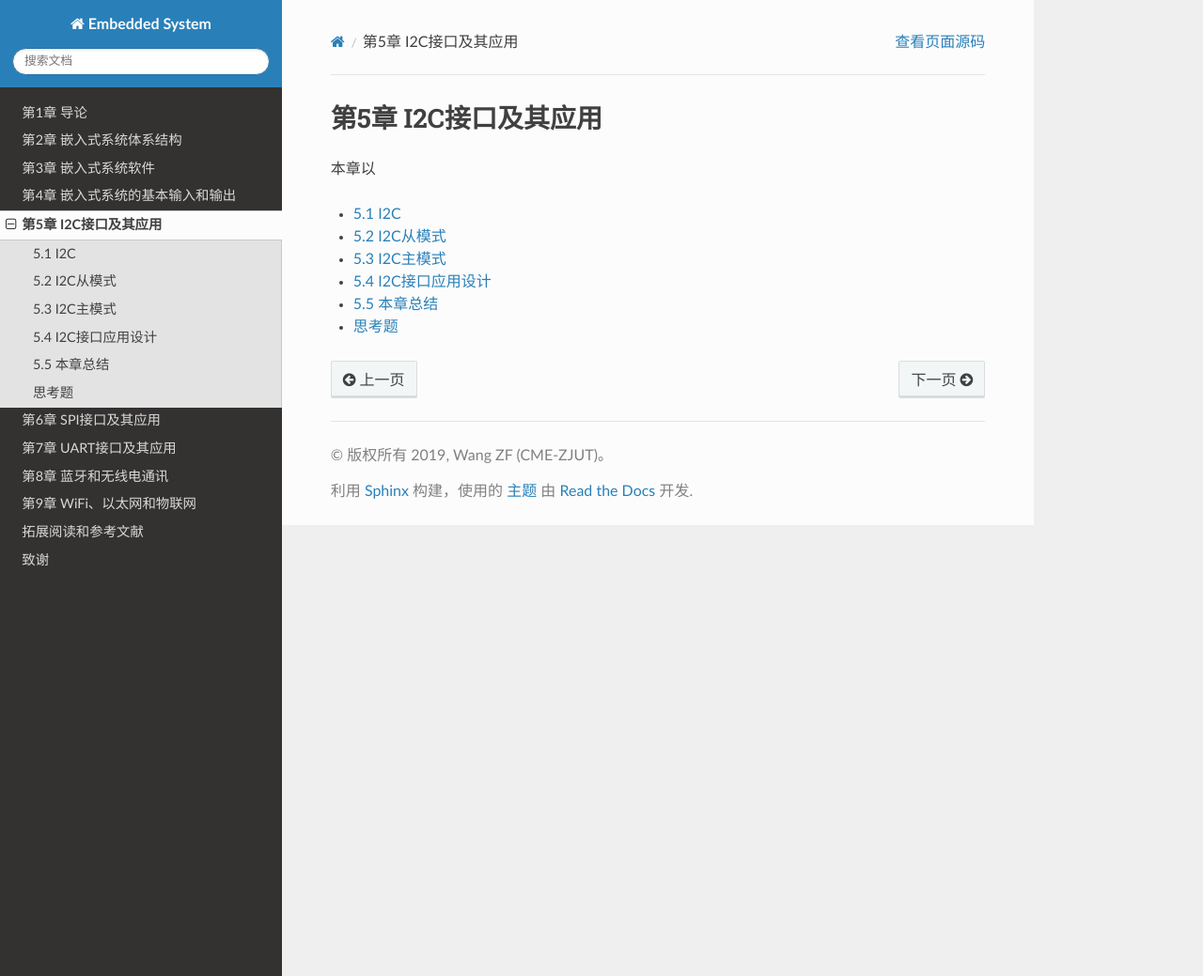
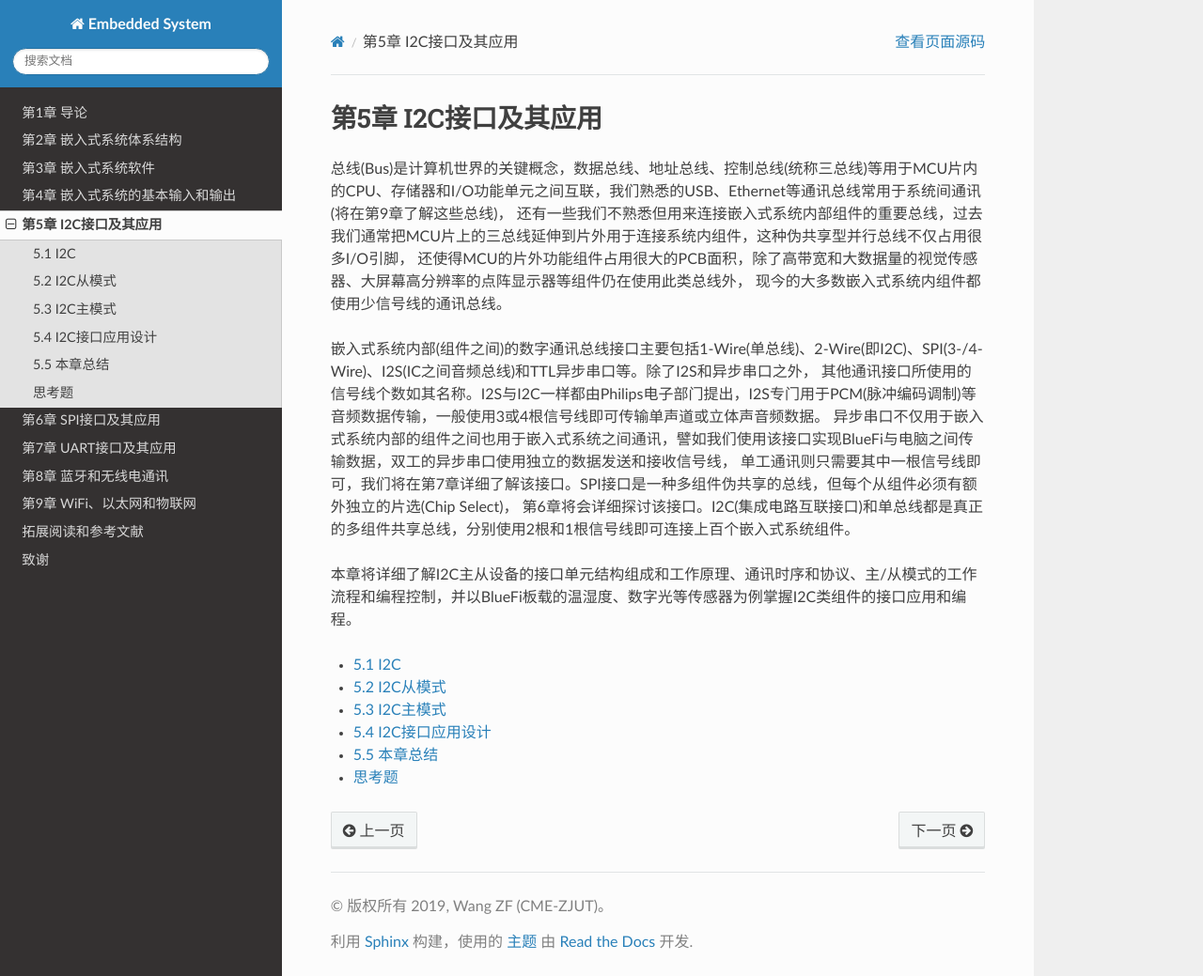
Before and after one commit to BradChan/TheEmbeddedSystem, a Sphinx documentation site: the page built from source/c5_ec_i2c_if/index_c5.rst, in a window 1280 px wide and 1039 px high. Shown: the whole window at 94% size. Built offline with Sphinx 7.4.7 and the Read the Docs theme 2.0.0, drawn with Linux system fonts in a browser that asks for light colours.

Commit message:
update ch5.index

```diff
--- a/source/c5_ec_i2c_if/index_c5.rst
+++ b/source/c5_ec_i2c_if/index_c5.rst
@@ -2,8 +2,18 @@
 第5章 I2C接口及其应用
 ================================
 
+总线(Bus)是计算机世界的关键概念，数据总线、地址总线、控制总线(统称三总线)等用于MCU片内的CPU、存储器和I/O功能单元之间互联，我们熟悉的USB、Ethernet等通讯总线常用于系统间通讯(将在第9章了解这些总线)，
+还有一些我们不熟悉但用来连接嵌入式系统内部组件的重要总线，过去我们通常把MCU片上的三总线延伸到片外用于连接系统内组件，这种伪共享型并行总线不仅占用很多I/O引脚，
+还使得MCU的片外功能组件占用很大的PCB面积，除了高带宽和大数据量的视觉传感器、大屏幕高分辨率的点阵显示器等组件仍在使用此类总线外，
+现今的大多数嵌入式系统内组件都使用少信号线的通讯总线。
 
-本章以
+嵌入式系统内部(组件之间)的数字通讯总线接口主要包括1-Wire(单总线)、2-Wire(即I2C)、SPI(3-/4-Wire)、I2S(IC之间音频总线)和TTL异步串口等。除了I2S和异步串口之外，
+其他通讯接口所使用的信号线个数如其名称。I2S与I2C一样都由Philips电子部门提出，I2S专门用于PCM(脉冲编码调制)等音频数据传输，一般使用3或4根信号线即可传输单声道或立体声音频数据。
+异步串口不仅用于嵌入式系统内部的组件之间也用于嵌入式系统之间通讯，譬如我们使用该接口实现BlueFi与电脑之间传输数据，双工的异步串口使用独立的数据发送和接收信号线，
+单工通讯则只需要其中一根信号线即可，我们将在第7章详细了解该接口。SPI接口是一种多组件伪共享的总线，但每个从组件必须有额外独立的片选(Chip Select)，
+第6章将会详细探讨该接口。I2C(集成电路互联接口)和单总线都是真正的多组件共享总线，分别使用2根和1根信号线即可连接上百个嵌入式系统组件。
+
+本章将详细了解I2C主从设备的接口单元结构组成和工作原理、通讯时序和协议、主/从模式的工作流程和编程控制，并以BlueFi板载的温湿度、数字光等传感器为例掌握I2C类组件的接口应用和编程。
 
 
 .. toctree::
```
Also changed, not shown: source/c5_ec_i2c_if/i2c.rst (+13 -0 lines).
